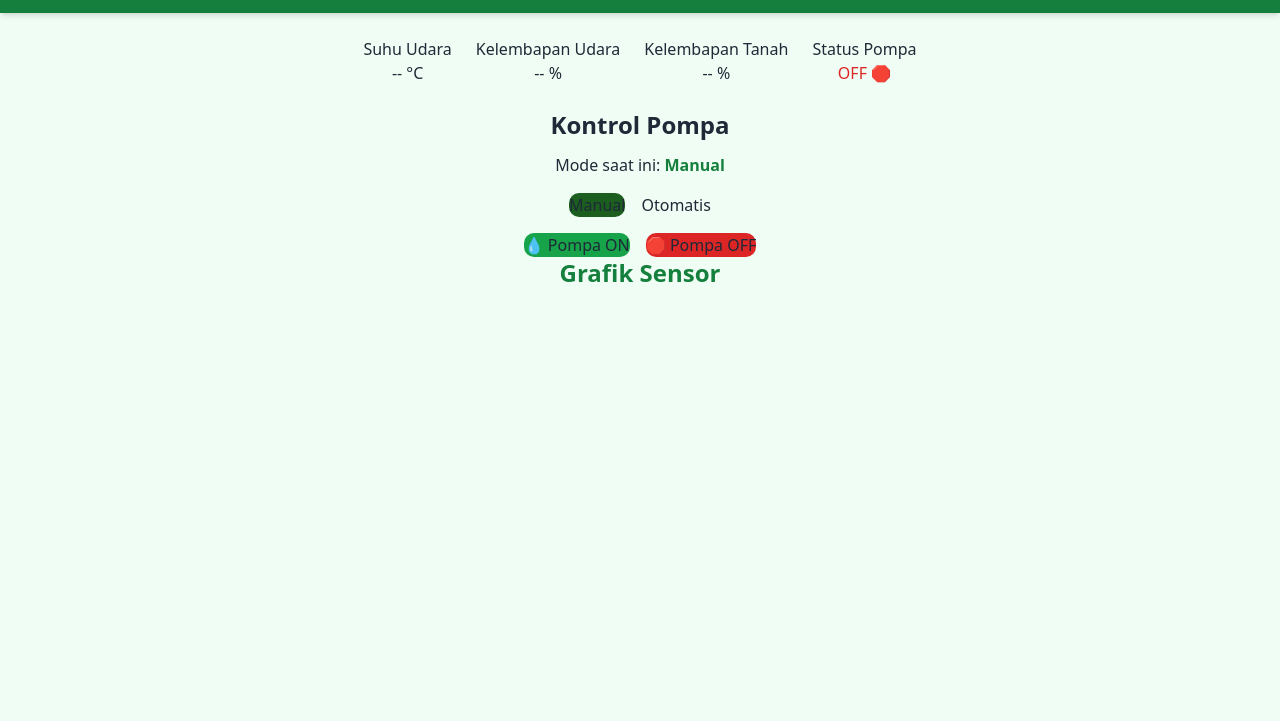
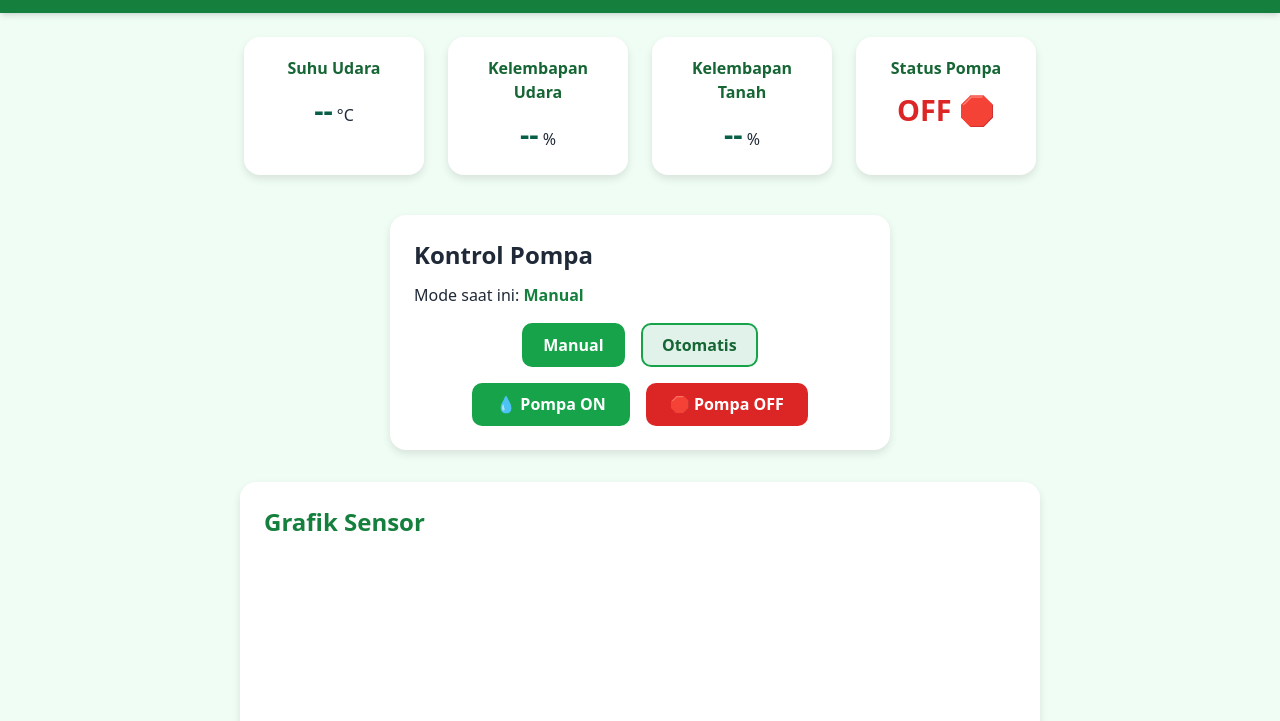
Before and after one commit to mhmmdfq12/smartfarm-dashboard, a plain HTML site: page index.html in a window 1280 px wide. Shown: the part 87-808 px from the top of the page. Drawn offline with nearby package versions, Linux system fonts and the light colour scheme; a script that the page names is missing.

Commit message:
Refactor CSS for sensor card and control panel styles

```diff
--- a/style.css
+++ b/style.css
@@ -1,77 +1,67 @@
-body {
-  font-family: "Segoe UI", sans-serif;
-  background: #f4f8f4;
-  color: #333;
-  margin: 0;
-  padding: 0;
+.sensor-card {
+  background: white;
+  border-radius: 1rem;
+  padding: 1.2rem 1.5rem;
+  width: 180px;
   text-align: center;
+  box-shadow: 0 4px 8px rgba(0,0,0,0.1);
+  transition: 0.3s ease;
+}
+.sensor-card:hover {
+  transform: scale(1.05);
+  box-shadow: 0 6px 12px rgba(0,0,0,0.15);
 }
 
-header {
-  background: #2e7d32;
-  color: white;
-  padding: 1em 0;
-  box-shadow: 0 2px 5px rgba(0, 0, 0, 0.2);
+.sensor-card h3 {
+  color: #166534;
+  font-weight: 600;
+  margin-bottom: 8px;
+}
+.sensor-value {
+  font-size: 1.8rem;
+  font-weight: bold;
+  color: #065f46;
 }
 
-.cards {
-  display: flex;
-  flex-wrap: wrap;
-  justify-content: center;
-  gap: 15px;
-  margin: 20px;
+.control-panel {
+  background: white;
+  margin: 1rem auto;
+  border-radius: 1rem;
+  padding: 1.5rem;
+  width: 90%;
+  max-width: 500px;
+  box-shadow: 0 4px 8px rgba(0,0,0,0.1);
 }
 
-.card {
-  background: white;
-  border-radius: 15px;
-  padding: 20px;
-  width: 180px;
-  box-shadow: 0 2px 5px rgba(0, 0, 0, 0.1);
+.control-btn {
+  background: #e0f2e9;
+  color: #166534;
+  border: 2px solid #16a34a;
+  padding: 0.5rem 1.2rem;
+  border-radius: 10px;
+  cursor: pointer;
+  font-weight: 600;
+}
+.control-btn.active {
+  background: #16a34a;
+  color: white;
 }
 
-.card h3 {
-  color: #2e7d32;
-  margin-bottom: 10px;
-}
-
-.control {
-  background: white;
-  width: 320px;
-  margin: 20px auto;
-  border-radius: 15px;
-  padding: 20px;
-  box-shadow: 0 2px 5px rgba(0, 0, 0, 0.1);
-}
-
-button {
-  background: #2e7d32;
+.action-btn {
   color: white;
-  border: none;
-  padding: 10px 15px;
-  margin: 5px;
+  font-weight: 600;
+  padding: 0.6rem 1.5rem;
   border-radius: 10px;
   cursor: pointer;
   transition: 0.2s;
 }
 
-button:hover {
-  background: #1b5e20;
+.charts-container {
+  background: white;
+  border-radius: 1rem;
+  padding: 1.5rem;
+  width: 90%;
+  max-width: 800px;
+  margin: 2rem auto;
+  box-shadow: 0 4px 8px rgba(0,0,0,0.1);
 }
-
-button.active {
-  background: #1b5e20;
-}
-
-.chart-section {
-  width: 95%;
-  max-width: 750px;
-  margin: 30px auto;
-}
-
-footer {
-  background: #2e7d32;
-  color: white;
-  padding: 10px;
-  margin-top: 40px;
-}
```
